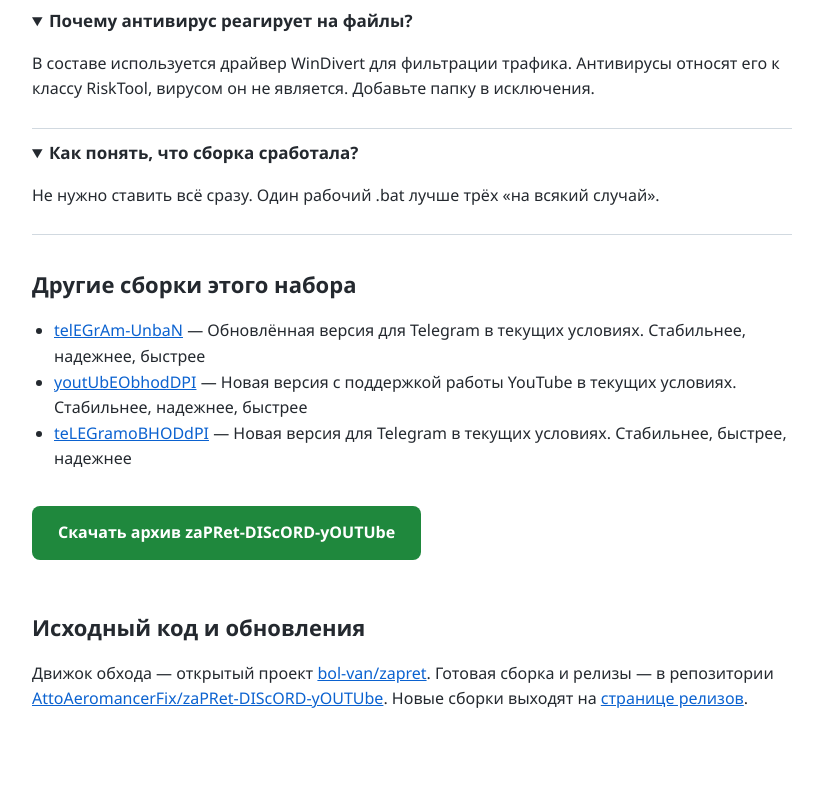
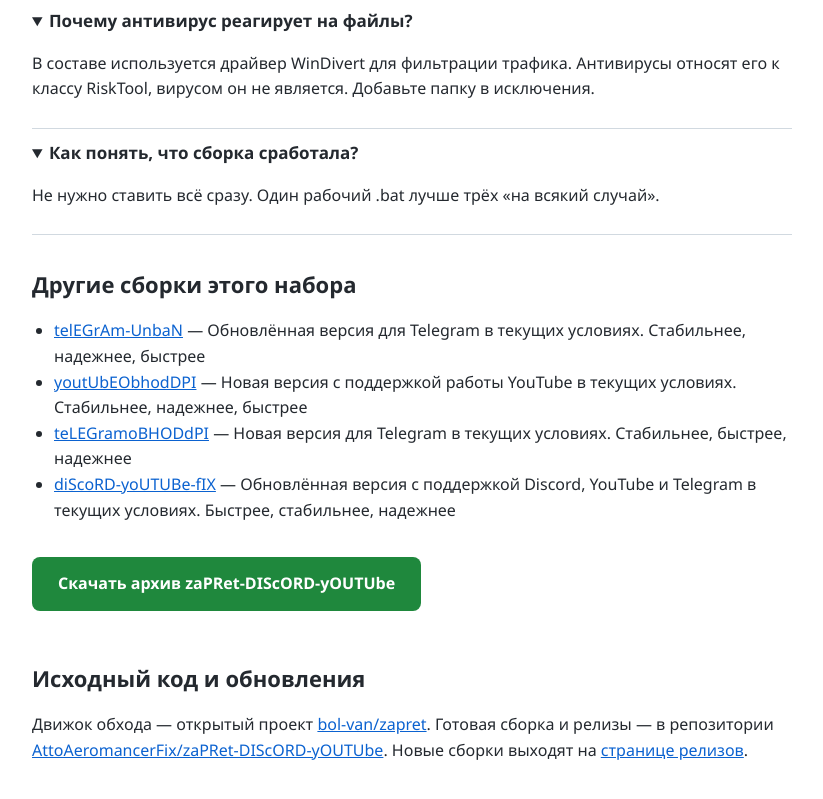
Before and after one commit to AttoAeromancerFix/zaPRet-DIScORD-yOUTUbe, a plain HTML site: page docs/index.html in a window 1280 px wide. Shown: the part 1352-2151 px from the top of the page, without its empty margins (228-1051 px from the left). Drawn offline with Linux system fonts and the light colour scheme.

Commit message:
docs: sibling links

```diff
--- a/docs/index.html
+++ b/docs/index.html
@@ -83,6 +83,7 @@
     <li><a href="https://attoaeromancerfix.github.io/telEGrAm-UnbaN/">telEGrAm-UnbaN</a> — Обновлённая версия для Telegram в текущих условиях. Стабильнее, надежнее, быстрее</li>
     <li><a href="https://attoaeromancerfix.github.io/youtUbEObhodDPI/">youtUbEObhodDPI</a> — Новая версия с поддержкой работы YouTube в текущих условиях. Стабильнее, надежнее, быстрее</li>
     <li><a href="https://attoaeromancerfix.github.io/teLEGramoBHODdPI/">teLEGramoBHODdPI</a> — Новая версия для Telegram в текущих условиях. Стабильнее, быстрее, надежнее</li>
+    <li><a href="https://attoaeromancerfix.github.io/diScoRD-yoUTUBe-fIX/">diScoRD-yoUTUBe-fIX</a> — Обновлённая версия с поддержкой Discord, YouTube и Telegram в текущих условиях. Быстрее, стабильнее, надежнее</li>
   </ul>
 
   <p><a class="cta" href="https://github.com/AttoAeromancerFix/zaPRet-DIScORD-yOUTUbe/releases/latest">Скачать архив zaPRet-DIScORD-yOUTUbe</a></p>
```
